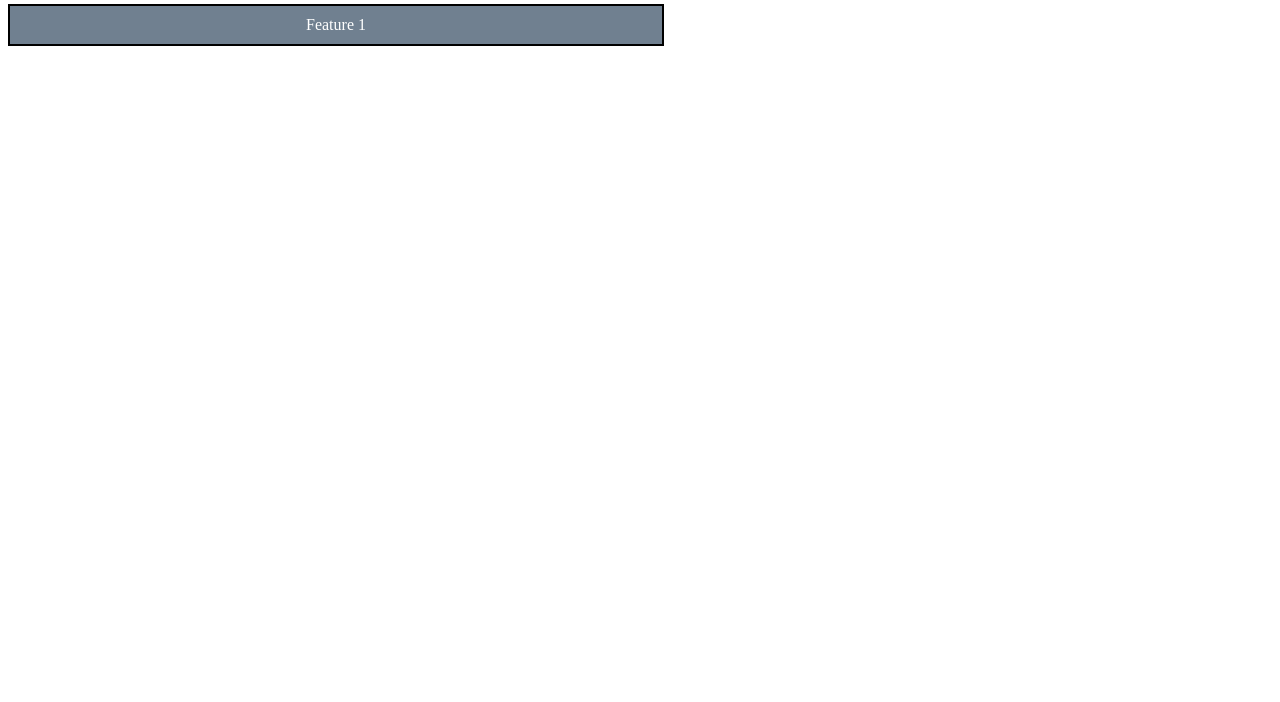
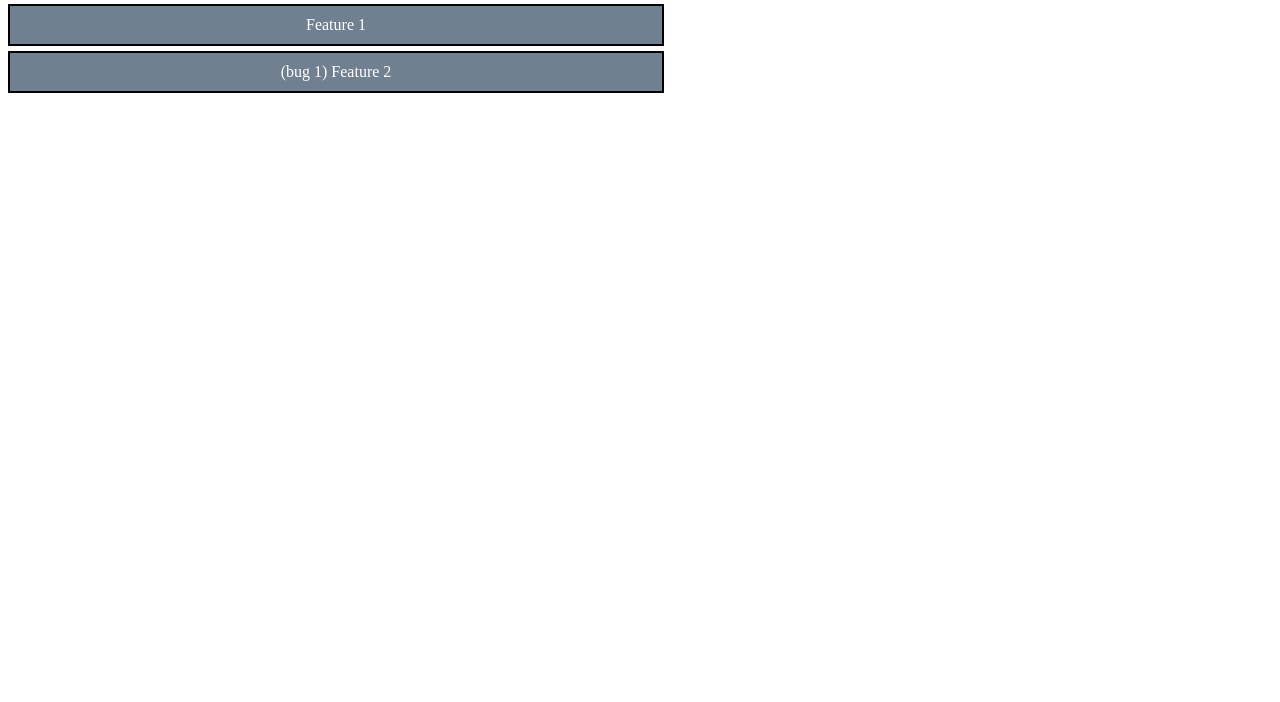
Before and after one commit to Samuel150/GitflowPresentation, a plain HTML site: page index.html in a window 1280 px wide. Shown: the part 98-800 px from the top of the page. Drawn offline with Linux system fonts and the light colour scheme.

Commit message:
feature 2

```diff
--- a/index.html
+++ b/index.html
@@ -14,5 +14,8 @@
     <div class="feature-container">
         Feature 1
     </div>
+    <div class="feature-container">
+        (bug 1) Feature 2
+    </div>
 </body>
 </html>
```
